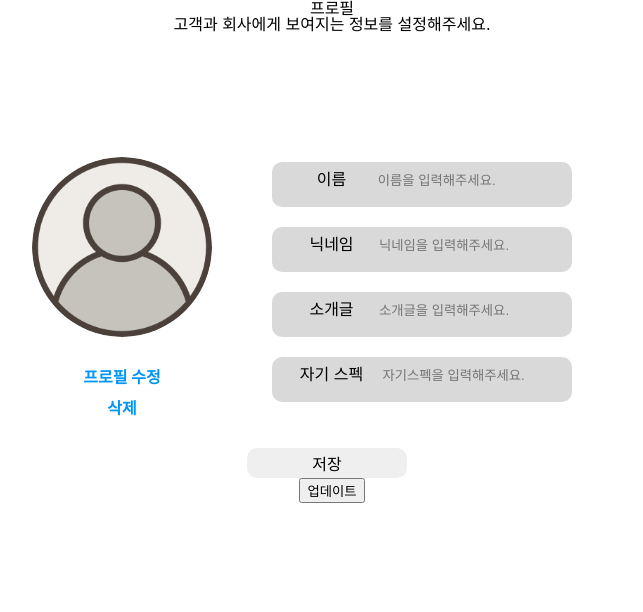
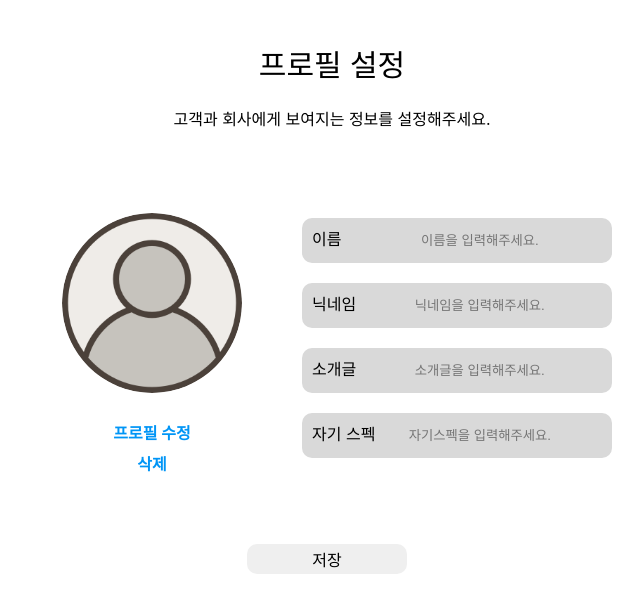
Before and after one commit to muzi55/take_five, a React (Create React App) app: page /editprofile/1 in a window 1280 px wide. Shown: the top 612 px of the page, without its empty margins (308-951 px from the left). Built offline with nearby package versions, Linux system fonts and the light colour scheme.

Commit message:
edit_profile_connect_firebase
프로필 수정 페이지-파이어베이스 연결테스트 완료..🎉

```diff
--- a/src/pages/EditProfile.jsx
+++ b/src/pages/EditProfile.jsx
@@ -1,11 +1,8 @@
 import React, { useState, useRef } from 'react';
 import './../style/EditProfile.css';
+import { auth, db } from '../firebase';
 import { useNavigate } from 'react-router-dom';
-import { doc, updateDoc } from 'firebase/firestore';
-import { db } from '../firebase';
-// import { onAuthStateChanged, updateProfile } from 'firebase/auth';
-// import { auth, storage } from '../firebase';
-// import { getDownloadURL, ref, uploadBytes } from 'firebase/storage';
+import { collection, addDoc } from 'firebase/firestore';
 
 // const data = [{ id: 1, nickname: '닉네임', intro: '소개글', ability: '능력' }];
 
@@ -15,6 +12,11 @@ function EditProfile() {
   let [isInputClickedNick, setIsInputClickedNick] = useState(false);
   let [isInputClickedIntro, setIsInputClickedIntro] = useState(false);
   let [isInputClickedSpec, setIsInputClickedSpec] = useState(false);
+
+  const [name, setName] = useState('');
+  const [nickname, setNickName] = useState('');
+  const [intro, setIntro] = useState('');
+  const [spec, setSpec] = useState('');
 
   const [imgFile, setImgFile] = useState('');
   const imgRef = useRef();
@@ -32,6 +34,22 @@ function EditProfile() {
   // };
 
   //
+
+  const saveName = (event) => {
+    setName(event.target.value);
+  };
+
+  const saveNickName = (event) => {
+    setNickName(event.target.value);
+  };
+
+  const saveIntro = (event) => {
+    setIntro(event.target.value);
+  };
+
+  const saveSpec = (event) => {
+    setSpec(event.target.value);
+  };
 
   //
 
@@ -51,8 +69,10 @@ function EditProfile() {
   const navigate = useNavigate();
   return (
     <div className="upload">
-      프로필 <br />
-      고객과 회사에게 보여지는 정보를 설정해주세요.
+      <h2 className="profile_title">프로필 설정</h2> <br />
+      <p className="guide_coment">
+        고객과 회사에게 보여지는 정보를 설정해주세요.
+      </p>
       <br />
       <div className="editbox">
         <div className="divUP">
@@ -111,6 +131,8 @@ function EditProfile() {
                 isInputClickedName === true ? '' : '이름을 입력해주세요.'
               }
               type="text"
+              value={name}
+              onChange={saveName}
             ></input>
           </div>
           <div className="divnick">
@@ -129,6 +151,8 @@ function EditProfile() {
                 isInputClickedNick === true ? '' : '닉네임을 입력해주세요.'
               }
               type="text"
+              value={nickname}
+              onChange={saveNickName}
             ></input>
           </div>
           <div className="divintro">
@@ -147,6 +171,8 @@ function EditProfile() {
                 isInputClickedIntro === true ? '' : '소개글을 입력해주세요.'
               }
               type="text"
+              value={intro}
+              onChange={saveIntro}
             ></input>
           </div>
           <div className="divsp">
@@ -165,6 +191,8 @@ function EditProfile() {
                 isInputClickedSpec === true ? '' : '자기스펙을 입력해주세요.'
               }
               type="text"
+              value={spec}
+              onChange={saveSpec}
             ></input>
           </div>
         </div>
@@ -173,9 +201,21 @@ function EditProfile() {
       <div className="buttonbox">
         <button
           className="finishbtn"
-          onClick={() => {
-            // navigate('/list');
-            console.log('버튼이 눌렸어 !!');
+          onClick={async () => {
+            try {
+              const docRef = await addDoc(collection(db, 'users'), {
+                name,
+                nickname,
+                intro,
+                spec,
+                imgFile,
+              });
+              console.log('Document written with ID: ', docRef.id);
+            } catch (e) {
+              console.error('Error adding document: ', e);
+            }
+            alert('프로필이 저장되었습니다.🎉');
+            navigate('/list');
           }}
         >
           저장
@@ -192,7 +232,6 @@ function EditProfile() {
           취소
         </button> */}
       </div>
-      <button>업데이트 </button>
     </div>
   );
 }
--- a/src/style/EditProfile.css
+++ b/src/style/EditProfile.css
@@ -2,6 +2,15 @@
 
 .upload {
   text-align: center;
+  margin-top: 50px;
+}
+
+.profile_title {
+  font-size: 30px;
+}
+
+.guide_coment {
+  margin: 15px;
 }
 
 .profileImg {
@@ -9,7 +18,7 @@
   width: 120%;
   height: 120%;
   margin-left: 100px;
-  margin-top: 125px;
+  margin-top: 35px;
   border-radius: 70%;
   overflow: hidden;
   object-fit: cover;
@@ -51,22 +60,23 @@
 
 /* 사진업로드 부분 */
 .divUP {
+  margin-left: 30px;
   width: 150px;
   height: 150px;
   border: none;
   float: left;
-  margin-right: 10px;
 }
 
 /* 목록 전체 부분 */
 .editlist {
   width: 315px;
-  height: 150px;
+  height: 300px;
   border: none;
   float: right;
-  margin-right: 150px;
-  margin-top: 125px;
-  padding-left: 10px;
+  margin-right: 120px;
+  margin-top: 35px;
+  padding-left: 30px;
+  text-align: left;
 }
 
 .input::placeholder {
@@ -75,8 +85,9 @@
 
 /* 이름 부분 */
 .inputName {
-  height: 35px;
+  height: 43px;
   border: 0;
+  margin-left: 48px;
   background-color: #d9d9d9;
   text-align: center;
   outline: 0;
@@ -86,14 +97,16 @@
   height: 45px;
   width: 300px;
   margin: 5px;
+  padding-left: 10px;
   background-color: #d9d9d9;
   border-radius: 10px;
 }
 
 /* 닉네임 부분 */
 .inputNick {
-  height: 35px;
+  height: 43px;
   border: 0;
+  margin-left: 33px;
   background-color: #d9d9d9;
   text-align: center;
   outline: 0;
@@ -104,14 +117,16 @@
   width: 300px;
   margin: 5px;
   margin-top: 20px;
+  padding-left: 10px;
   background-color: #d9d9d9;
   border-radius: 10px;
 }
 
 /* 소개글 부분 */
 .inputIntro {
-  height: 35px;
+  height: 43px;
   border: 0;
+  margin-left: 33px;
   background-color: #d9d9d9;
   text-align: center;
   outline: 0;
@@ -122,14 +137,16 @@
   width: 300px;
   margin: 5px;
   margin-top: 20px;
+  padding-left: 10px;
   background-color: #d9d9d9;
   border-radius: 10px;
 }
 
 /* 스펙 부분 */
 .inputSpec {
-  height: 35px;
+  height: 43px;
   border: 0;
+  margin-left: 14px;
   background-color: #d9d9d9;
   text-align: center;
   outline: 0;
@@ -140,16 +157,18 @@
   width: 300px;
   margin: 5px;
   margin-top: 20px;
+  padding-left: 10px;
   background-color: #d9d9d9;
   border-radius: 10px;
 }
 
 .editbox {
   width: 800px;
-  height: 400px;
+  height: 350px;
   text-align: center;
   margin-left: auto;
   margin-right: auto;
+  margin-top: 20px;
 }
 
 .finishbtn {
```
